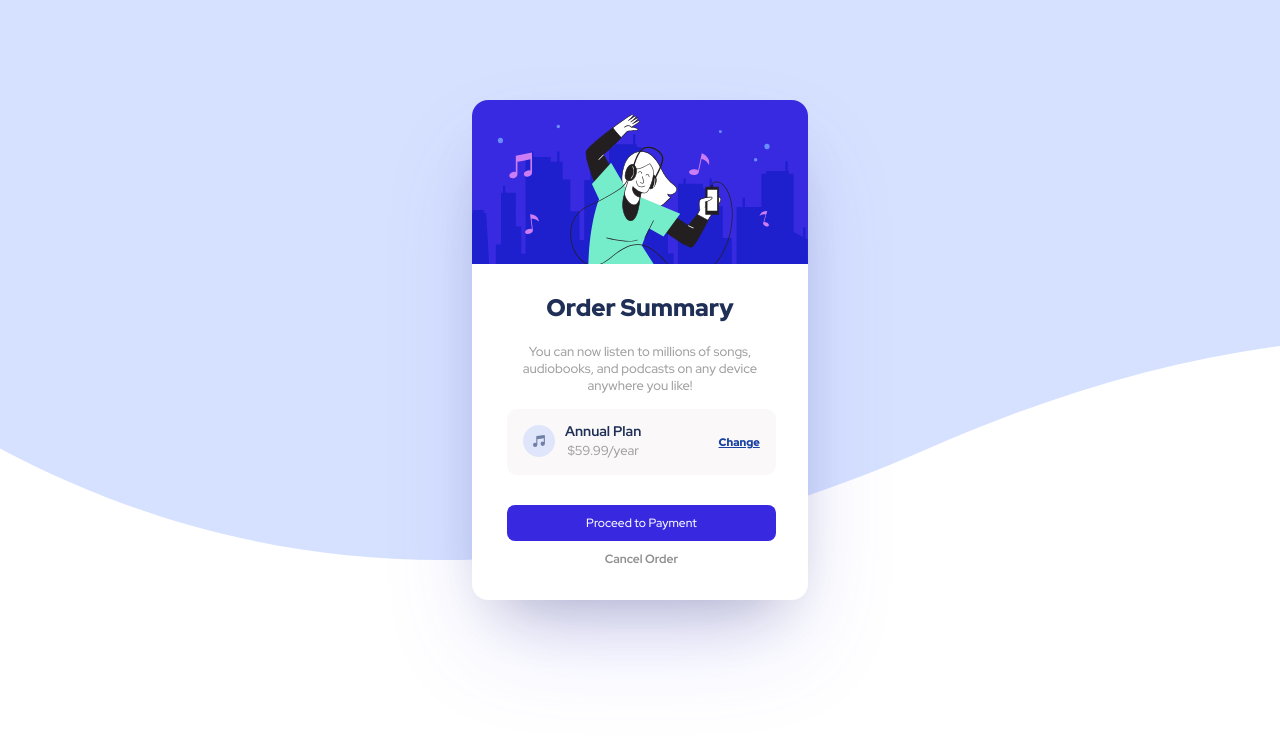
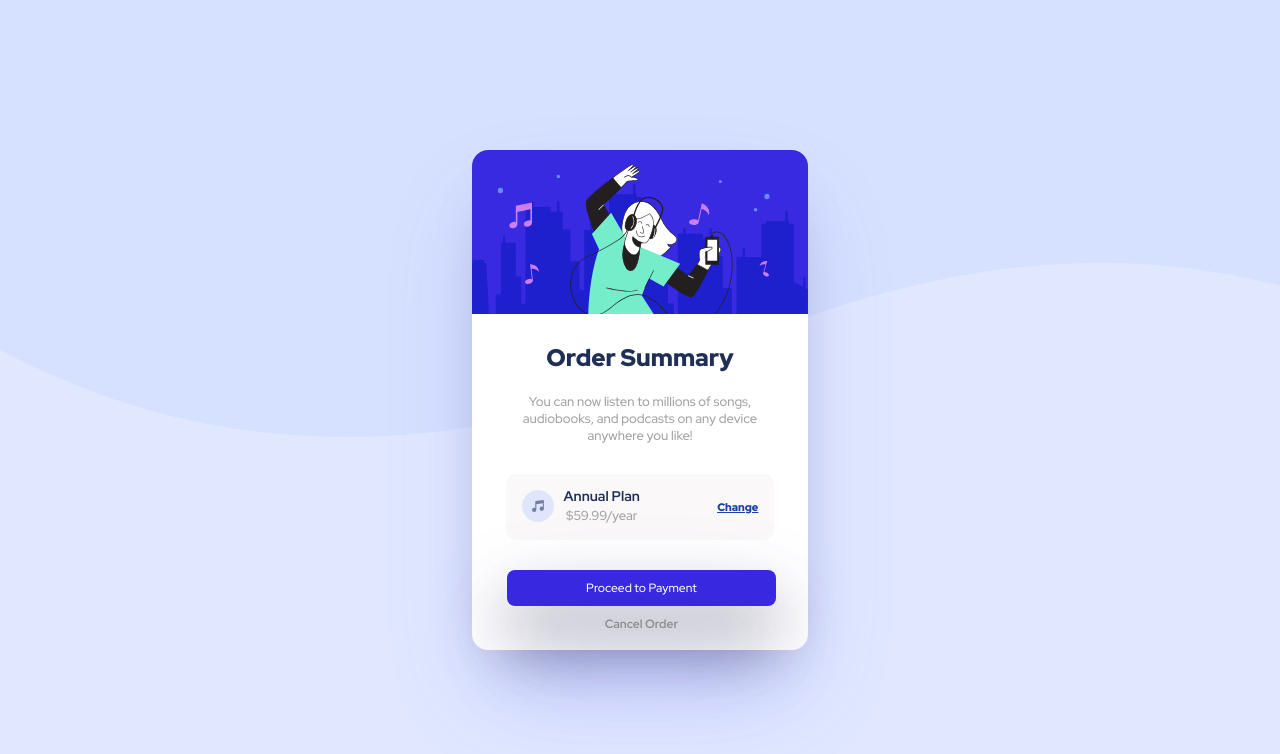
Before and after one commit to shalexandeer/order-summary-component-main, a plain HTML site: page index.html in a window 1280 px wide. Drawn offline with Linux system fonts and the light colour scheme.

Commit message:
Update styles.css

```diff
--- a/styles.css
+++ b/styles.css
@@ -6,16 +6,12 @@
 }
 
 .parent{
-    display:grid;
-    place-items:center;
-    width: auto;
-    height: 560px;
-    background-image: url("./images/pattern-background-desktop.svg");
-    background-repeat: no-repeat;
-    background-size: cover;
+    display: grid;
+    place-items: center;
+    min-height: 100vh;
+    background: #e0e8ff url(../images/pattern-background-desktop.svg) no-repeat;
 }
 .container{
-    margin-top: 100px;
     border-radius: 16px;
     width: 21rem;
     height: 500px;
@@ -50,7 +46,7 @@ p, h2, button, a{
     padding: 24px 48px 0 48px;
 }
 .card-content{
-    height: 335px;
+
     display: flex;
     flex-direction: column;
     gap: 30px;
@@ -68,8 +64,7 @@ p, h2, button, a{
     align-items: center;
     border-radius: 10px;
     width: 80%;
-    margin-left: 35px;
-    margin-top: -15px;
+    margin: auto;
 }
 .twoItems{
     display: flex;
@@ -119,7 +114,11 @@ p, h2, button, a{
     font-family: 'Red Hat Display', sans-serif;
     color: #fff;
     background-color:hsl(245, 75%, 52%);
-    box-shadow: rgba(110, 110, 255, 0.25) 0px 50px 100px -20px, rgba(0, 0, 0, 0.3) 0px 30px 60px -30px;
+    box-shadow: rgba(110, 110, 255, 0.25) 0px 50px 100px 0, rgba(0, 0, 0, 0.3) 0px 30px 60px 0;
+}
+.pay:hover{
+    background-color: hsl(224, 37%, 56%);
+    transition: all 0.2s ease-in-out;
 }
 .cancel{
     border:none;
@@ -131,3 +130,7 @@ p, h2, button, a{
     font-weight: 700;
     color: #8e8e8e;
 }
+.cancel:hover {
+    color: black;
+    transition: all 0.2s ease-in-out;
+}
```
